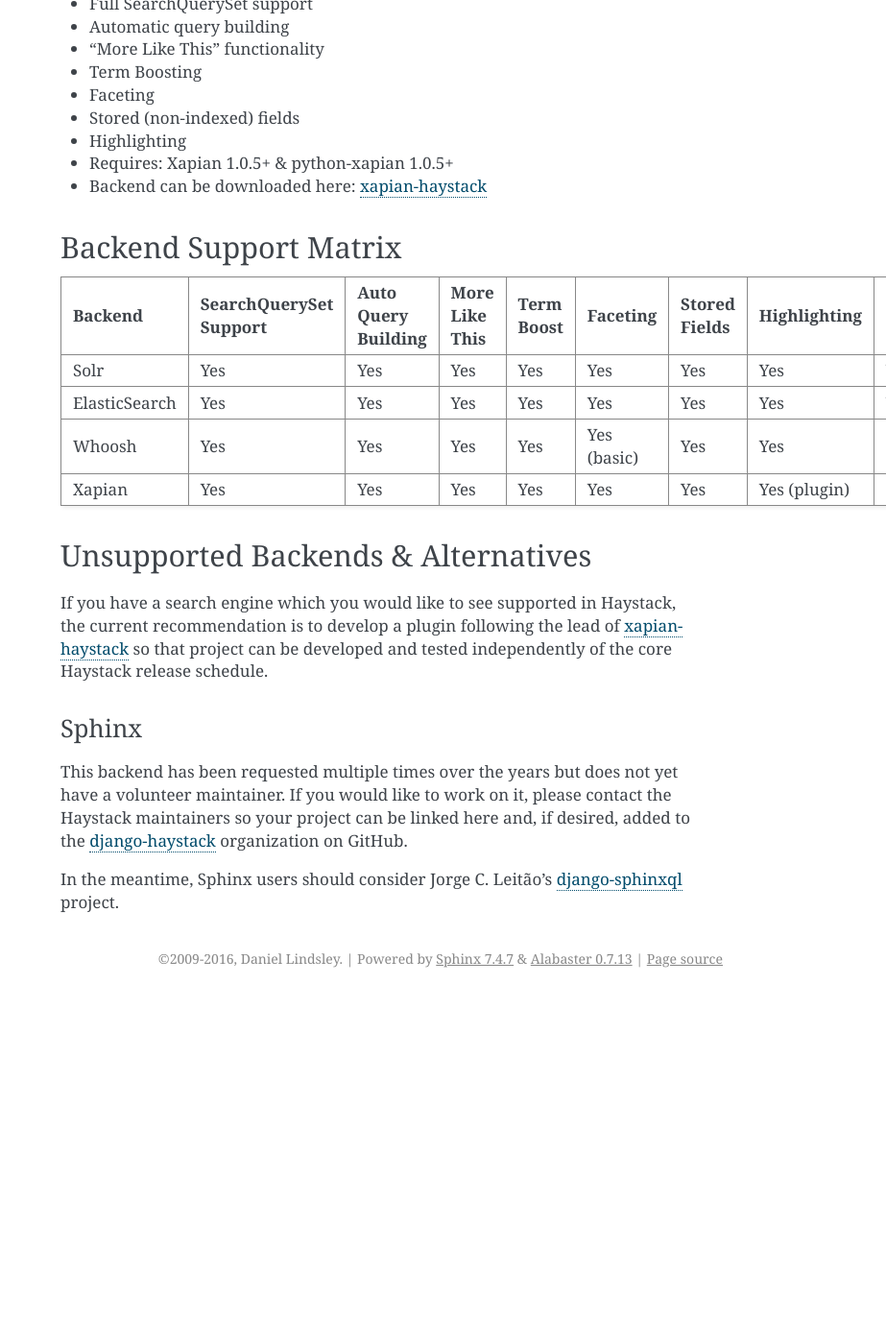
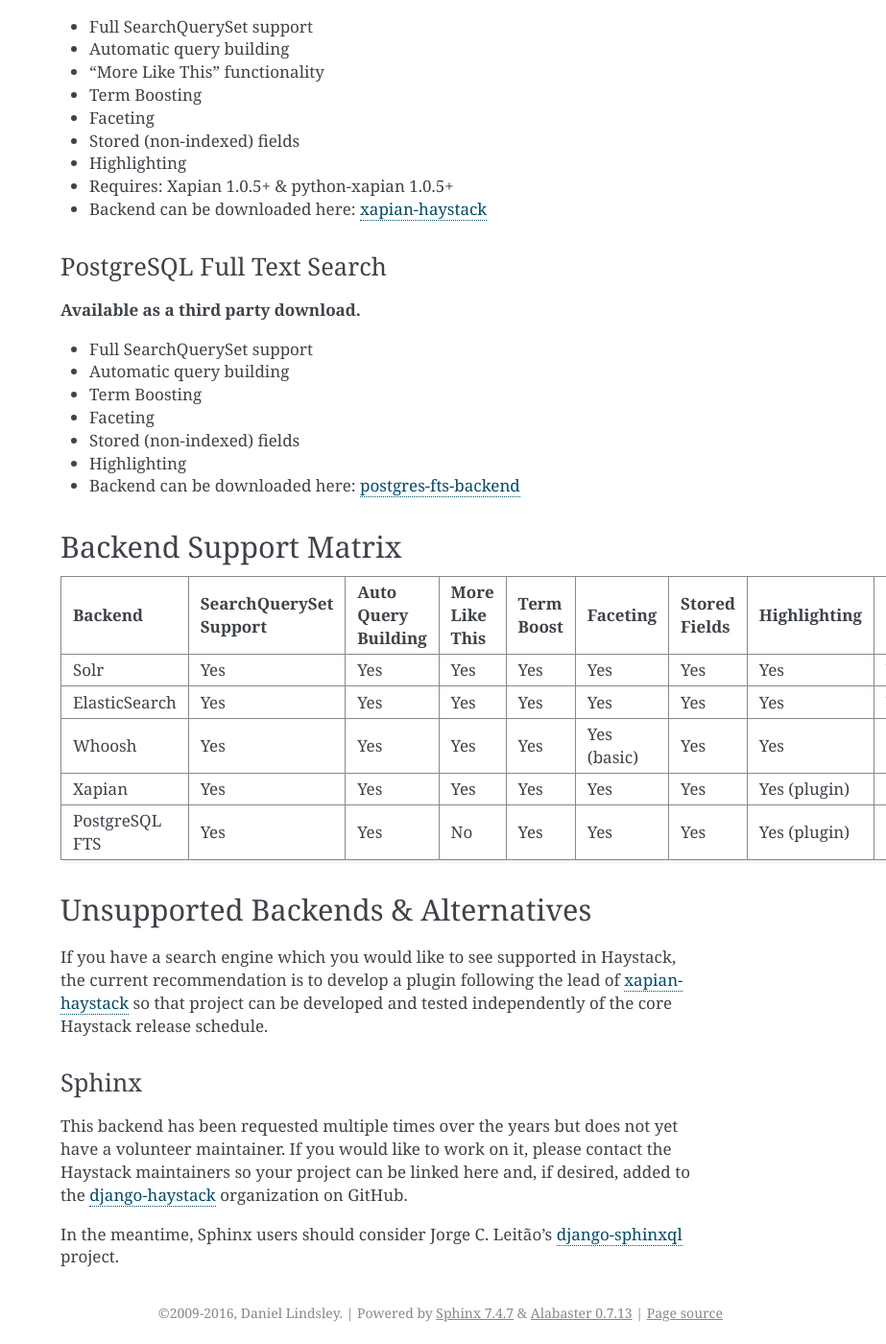
Before and after one commit to django-haystack/django-haystack, a Sphinx documentation site: the page built from docs/backend_support.rst, in a window 1280 px wide and 1400 px high, scrolled down 1473 px. Shown: the whole window at 96% size, without its empty margins (357-1280 px from the left). Built offline with Sphinx 7.4.7, drawn with Linux system fonts in a browser that asks for light colours; before the commit the page ends 2511 px from its top, so only the background shows below that; some of the changed text lies outside the part shown.

Commit message:
add postgres backend to backend_support.rst

```diff
--- a/docs/backend_support.rst
+++ b/docs/backend_support.rst
@@ -12,12 +12,13 @@
 * ElasticSearch_
 * Whoosh_
 * Xapian_
+* `PostgreSQL Full Text Search`_
 
 .. _Solr: http://lucene.apache.org/solr/
 .. _ElasticSearch: http://elasticsearch.org/
 .. _Whoosh: https://github.com/whoosh-community/whoosh/
 .. _Xapian: http://xapian.org/
-
+.. _PostgreSQL Full Text Search: https://www.postgresql.org/docs/current/textsearch.html
 
 Backend Capabilities
 ====================
@@ -82,6 +83,21 @@
 * Requires: Xapian 1.0.5+ & python-xapian 1.0.5+
 * Backend can be downloaded here: `xapian-haystack <http://github.com/notanumber/xapian-haystack/>`__
 
+PostgreSQL Full Text Search
+---------------------------
+
+**Available as a third party download.**
+
+* Full SearchQuerySet support
+* Automatic query building
+* Term Boosting
+* Faceting
+* Stored (non-indexed) fields
+* Highlighting
+* Backend can be downloaded here: `postgres-fts-backend <https://pypi.org/project/postgres-fts-backend/>`__
+
+
+
 Backend Support Matrix
 ======================
 
@@ -95,6 +111,8 @@
 | Whoosh         | Yes                    | Yes                 | Yes            | Yes        | Yes (basic) | Yes           | Yes          | No      |
 +----------------+------------------------+---------------------+----------------+------------+-------------+---------------+--------------+---------+
 | Xapian         | Yes                    | Yes                 | Yes            | Yes        | Yes         | Yes           | Yes (plugin) | No      |
++----------------+------------------------+---------------------+----------------+------------+-------------+---------------+--------------+---------+
+| PostgreSQL FTS | Yes                    | Yes                 | No             | Yes        | Yes         | Yes           | Yes (plugin) | No      |
 +----------------+------------------------+---------------------+----------------+------------+-------------+---------------+--------------+---------+
 
 
```
